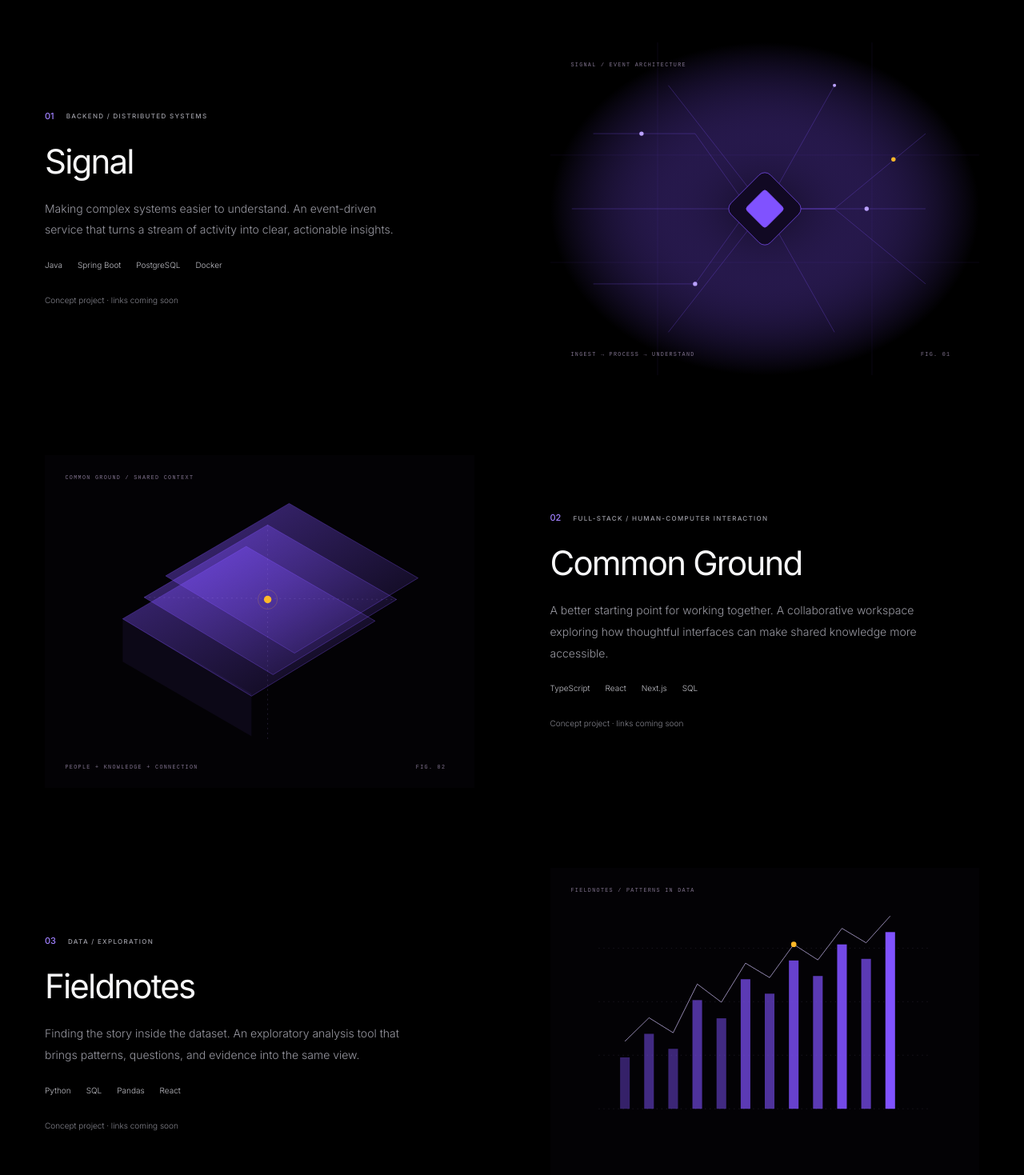
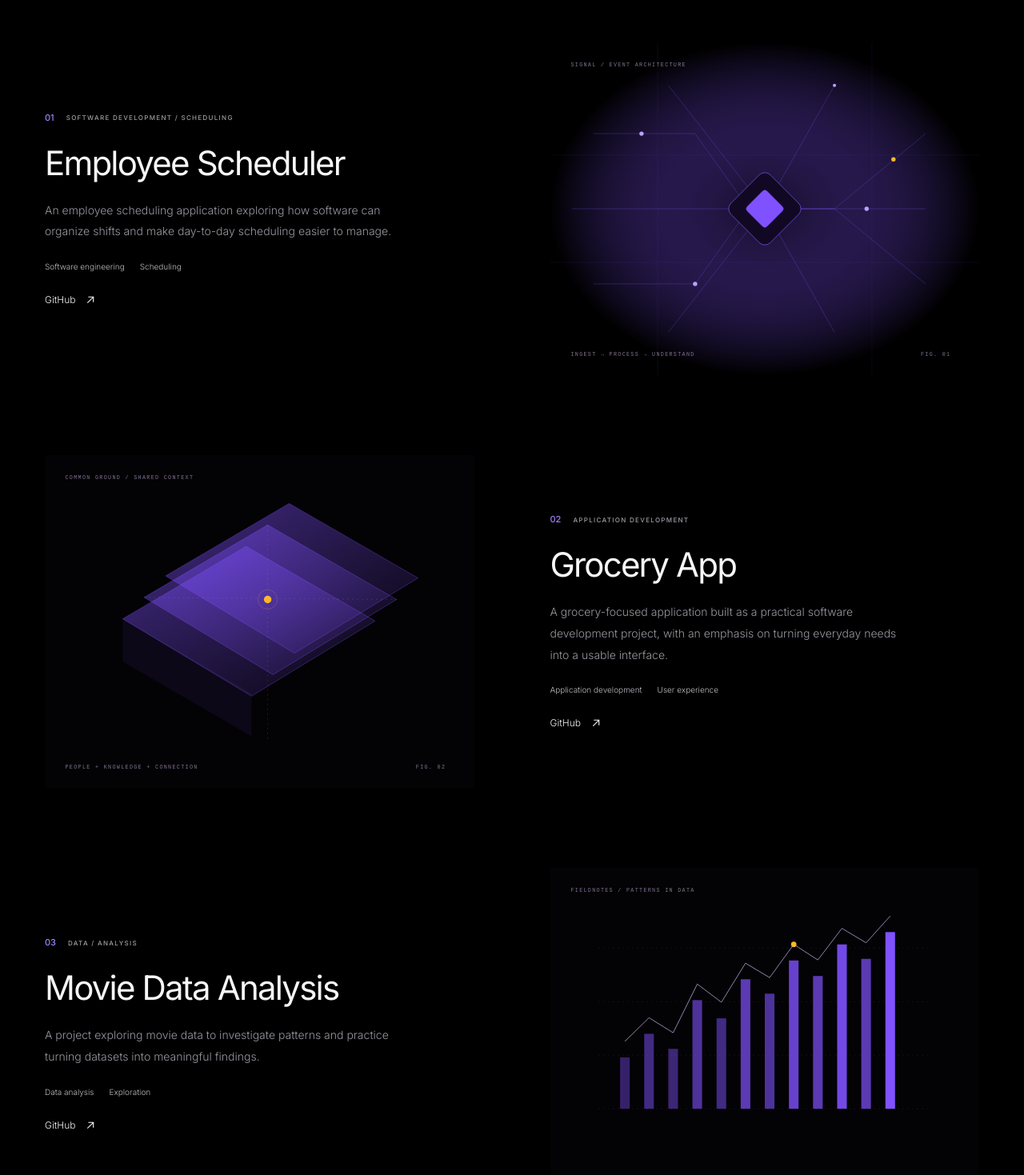
Before and after one commit to Folariin/portfolio, a Next.js app: page / in a window 1280 px wide. Shown: the part 1260-2729 px from the top of the page at 80% size. Built offline with nearby package versions, Linux system fonts and the light colour scheme.

Commit message:
Replace sample portfolio content with Farouk's background

```diff
--- a/src/data/projects.ts
+++ b/src/data/projects.ts
@@ -9,43 +9,38 @@ export type Project = {
   githubUrl: string | null;
   liveUrl: string | null;
 };
-// Illustrative projects: replace with your own work and real URLs.
 export const projects: Project[] = [
   {
     number: "01",
-    title: "Signal",
-    category: "BACKEND / DISTRIBUTED SYSTEMS",
-    description:
-      "Making complex systems easier to understand. An event-driven service that turns a stream of activity into clear, actionable insights.",
-    technologies: ["Java", "Spring Boot", "PostgreSQL", "Docker"],
+    title: "Employee Scheduler",
+    category: "SOFTWARE DEVELOPMENT / SCHEDULING",
+    description: "An employee scheduling application exploring how software can organize shifts and make day-to-day scheduling easier to manage.",
+    technologies: ["Software engineering", "Scheduling"],
     image: "/projects/signal.svg",
-    imageAlt: "Abstract event streams converging into a violet processing node",
-    githubUrl: null,
+    imageAlt: "Abstract connected nodes representing scheduling workflows",
+    githubUrl: "https://github.com/Folariin/employee-scheduler",
     liveUrl: null,
   },
   {
     number: "02",
-    title: "Common Ground",
-    category: "FULL-STACK / HUMAN-COMPUTER INTERACTION",
-    description:
-      "A better starting point for working together. A collaborative workspace exploring how thoughtful interfaces can make shared knowledge more accessible.",
-    technologies: ["TypeScript", "React", "Next.js", "SQL"],
+    title: "Grocery App",
+    category: "APPLICATION DEVELOPMENT",
+    description: "A grocery-focused application built as a practical software development project, with an emphasis on turning everyday needs into a usable interface.",
+    technologies: ["Application development", "User experience"],
     image: "/projects/common-ground.svg",
-    imageAlt:
-      "Overlapping violet and amber geometric planes representing shared knowledge",
-    githubUrl: null,
+    imageAlt: "Abstract layered shapes representing an application interface",
+    githubUrl: "https://github.com/Folariin/grocery-app",
     liveUrl: null,
   },
   {
     number: "03",
-    title: "Fieldnotes",
-    category: "DATA / EXPLORATION",
-    description:
-      "Finding the story inside the dataset. An exploratory analysis tool that brings patterns, questions, and evidence into the same view.",
-    technologies: ["Python", "SQL", "Pandas", "React"],
+    title: "Movie Data Analysis",
+    category: "DATA / ANALYSIS",
+    description: "A project exploring movie data to investigate patterns and practice turning datasets into meaningful findings.",
+    technologies: ["Data analysis", "Exploration"],
     image: "/projects/fieldnotes.svg",
-    imageAlt: "An abstract chart of white and violet data bars on black",
-    githubUrl: null,
+    imageAlt: "Abstract bars representing data exploration",
+    githubUrl: "https://github.com/Folariin/movie-data-analysis",
     liveUrl: null,
   },
 ];
```
